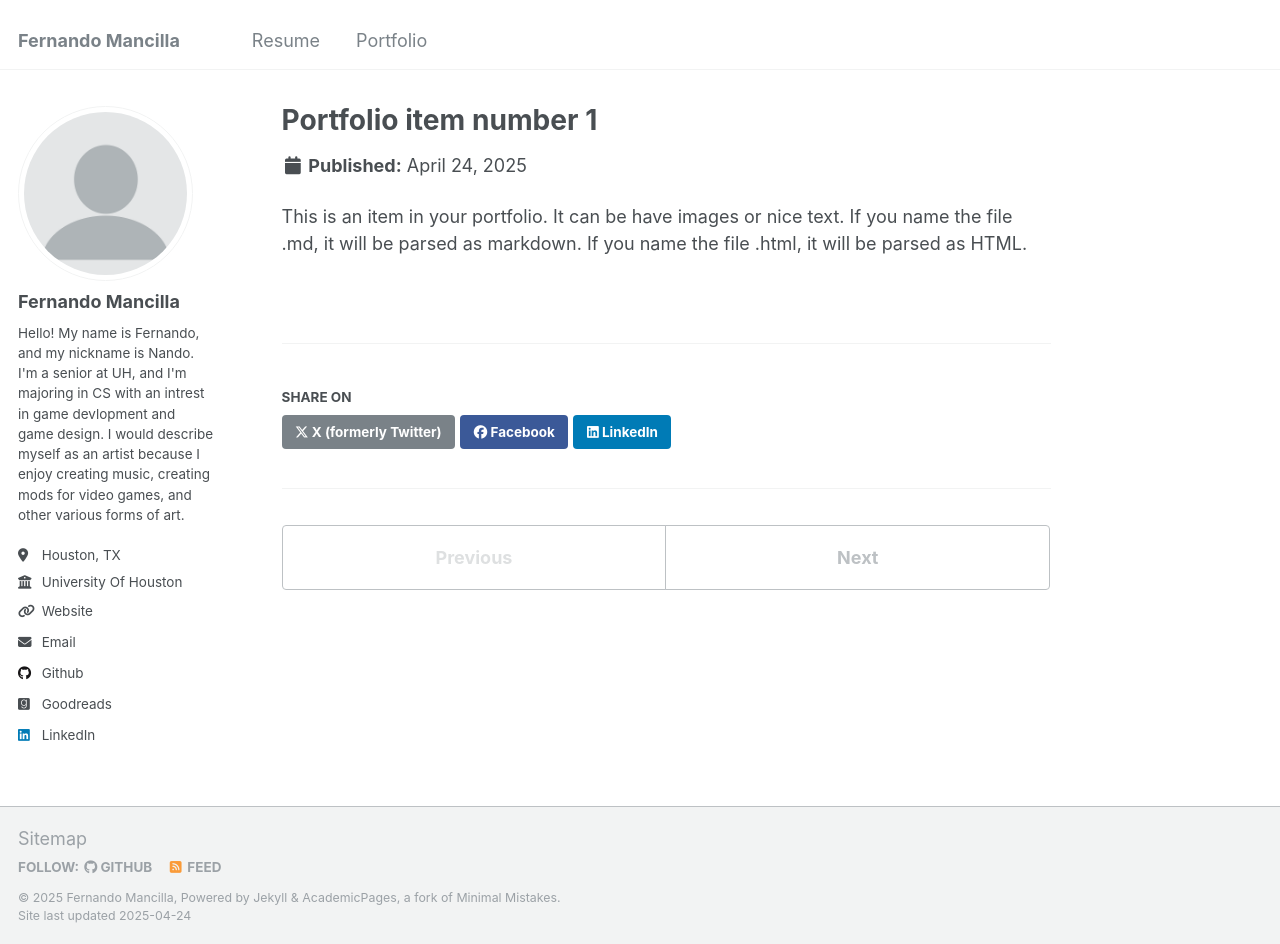
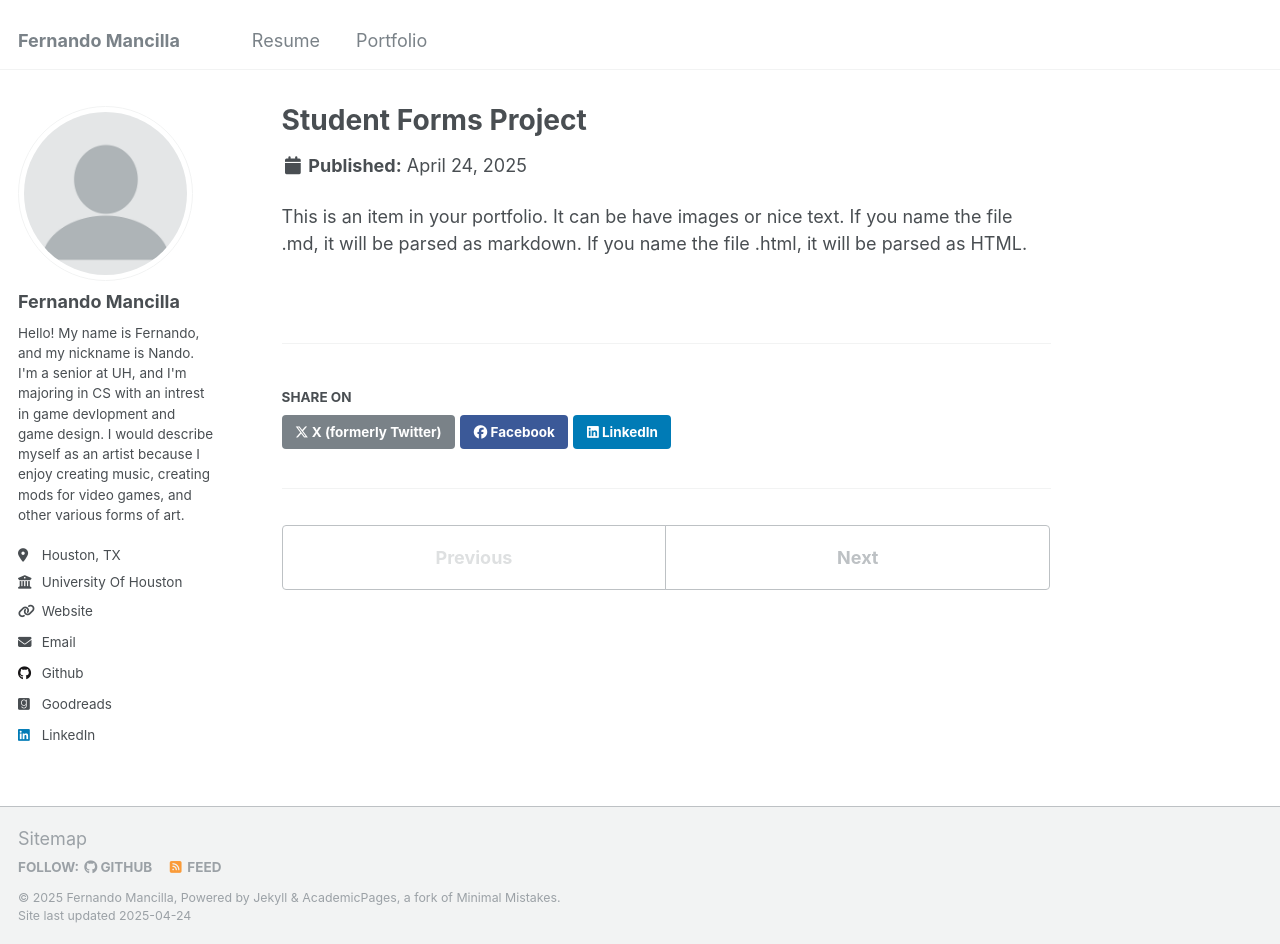
Before and after one commit to FerMan2001/FerMan2001.github.io, a Jekyll site: the page built from _portfolio/portfolio-1.md, in a window 1280 px wide and 944 px high. Built offline with Jekyll 4.4.1, drawn with Linux system fonts in a browser that asks for light colours.

Commit message:
Update portfolio-1.md

```diff
--- a/_portfolio/portfolio-1.md
+++ b/_portfolio/portfolio-1.md
@@ -1,6 +1,6 @@
 ---
-title: "Portfolio item number 1"
-excerpt: "Short description of portfolio item number 1<br/><img src='/images/500x300.png'>"
+title: "Student Forms Project"
+excerpt: "Video Link to the Project I Worked on<br><a href='https://youtu.be/DguqOD2woxk?si=OnnJVk0vf8hbRB-y'><img src='/images/500x300.png' alt='Watch the video'></a>"
 collection: portfolio
 ---
 
```
